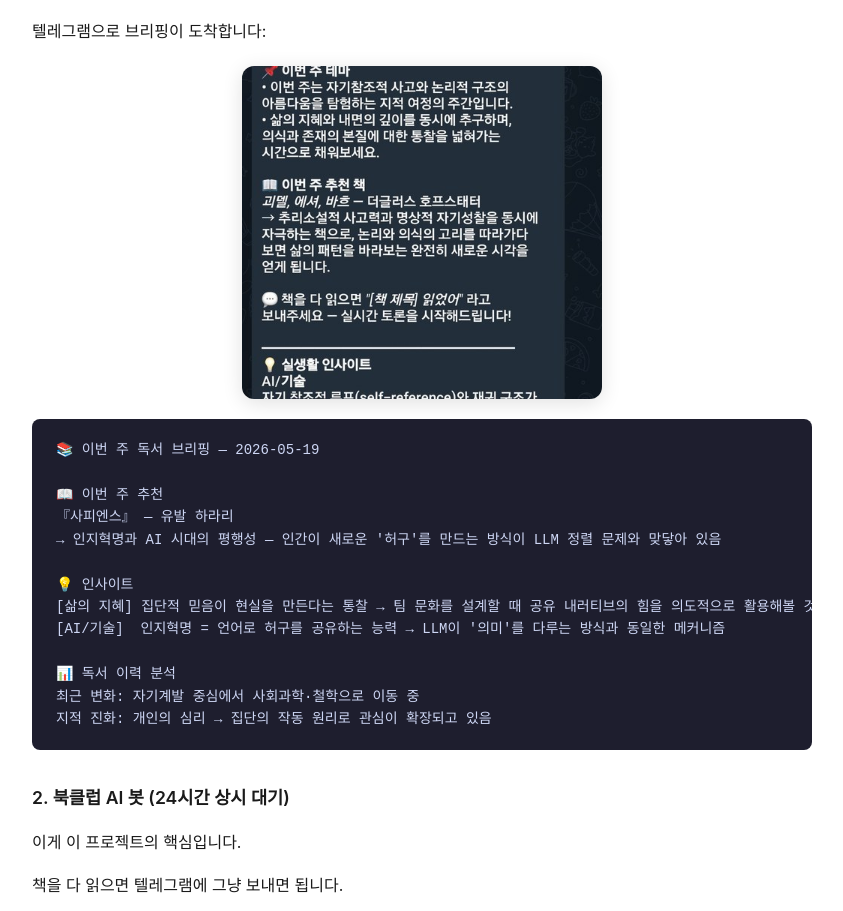
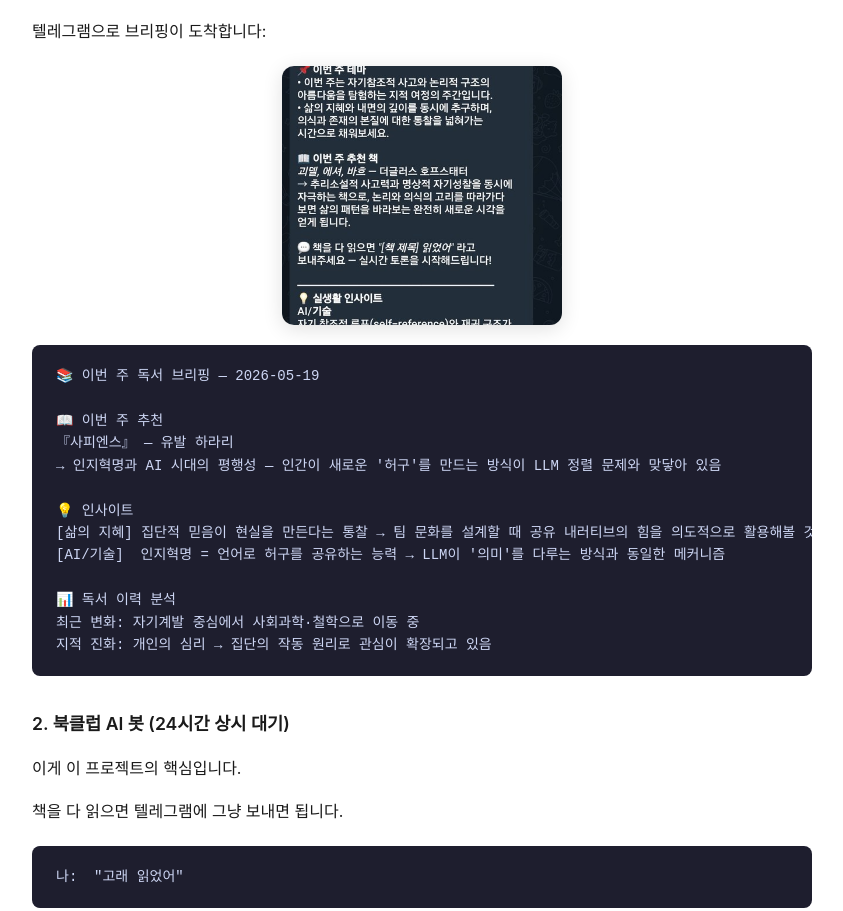
Before and after one commit to seogii1004-cpu/my-ai-agent-v1, a website: page doc/reading_blog.html in a window 1280 px wide. Shown: the part 2718-3629 px from the top of the page, without its empty margins (218-1061 px from the left). Drawn offline with Linux system fonts and the light colour scheme.

Commit message:
블로그 이미지 표시 크기 축소 — max-width 360→280px

```diff
--- a/doc/reading_blog.html
+++ b/doc/reading_blog.html
@@ -3,7 +3,7 @@
 <head>
   <meta charset="UTF-8">
   <meta name="viewport" content="width=device-width, initial-scale=1.0">
-  <title>Claude Code로 나만의 AI 독서 파트너를 만들었다</title>
+  <title>Claude Code로 나만의 AI 개인 비서를 만들었다</title>
   <style>
     body {
       font-family: -apple-system, BlinkMacSystemFont, 'Segoe UI', 'Noto Sans KR', sans-serif;
@@ -48,7 +48,7 @@
       color: #e11d48;
     }
     img {
-      max-width: 360px;
+      max-width: 280px;
       width: 100%;
       border-radius: 12px;
       margin: 20px auto;
```
